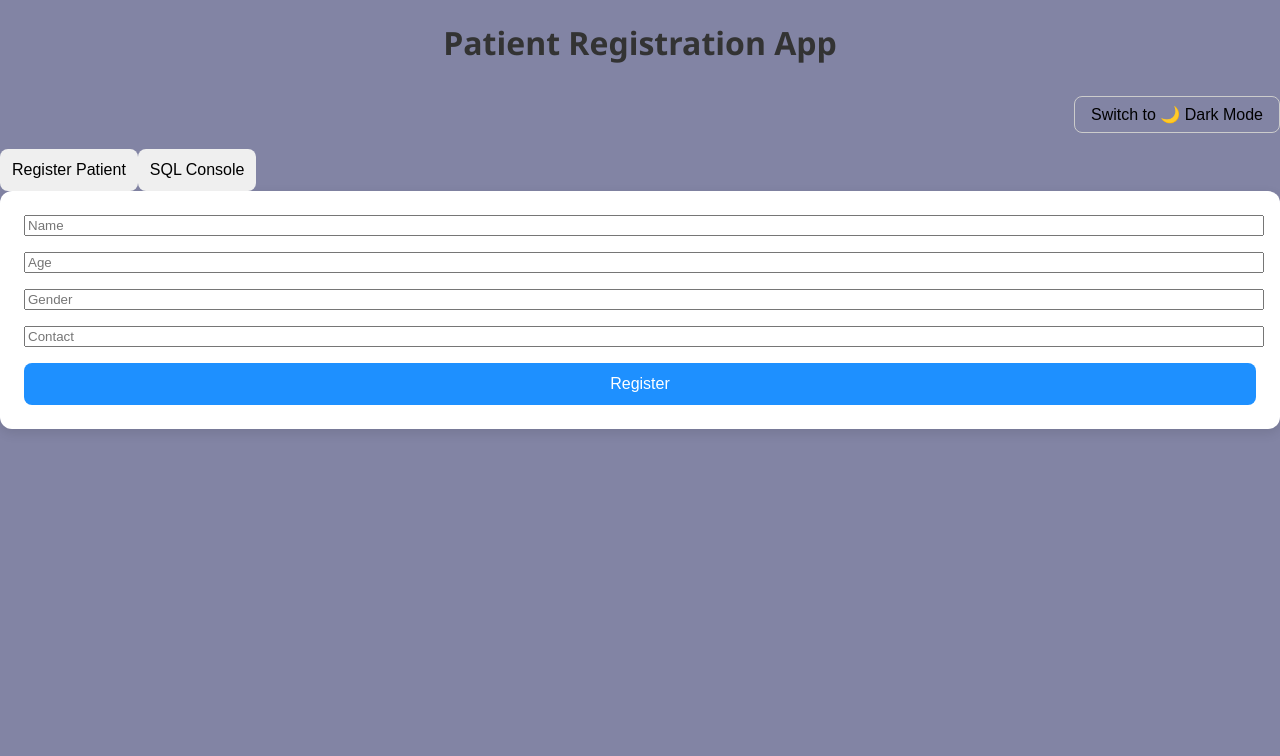
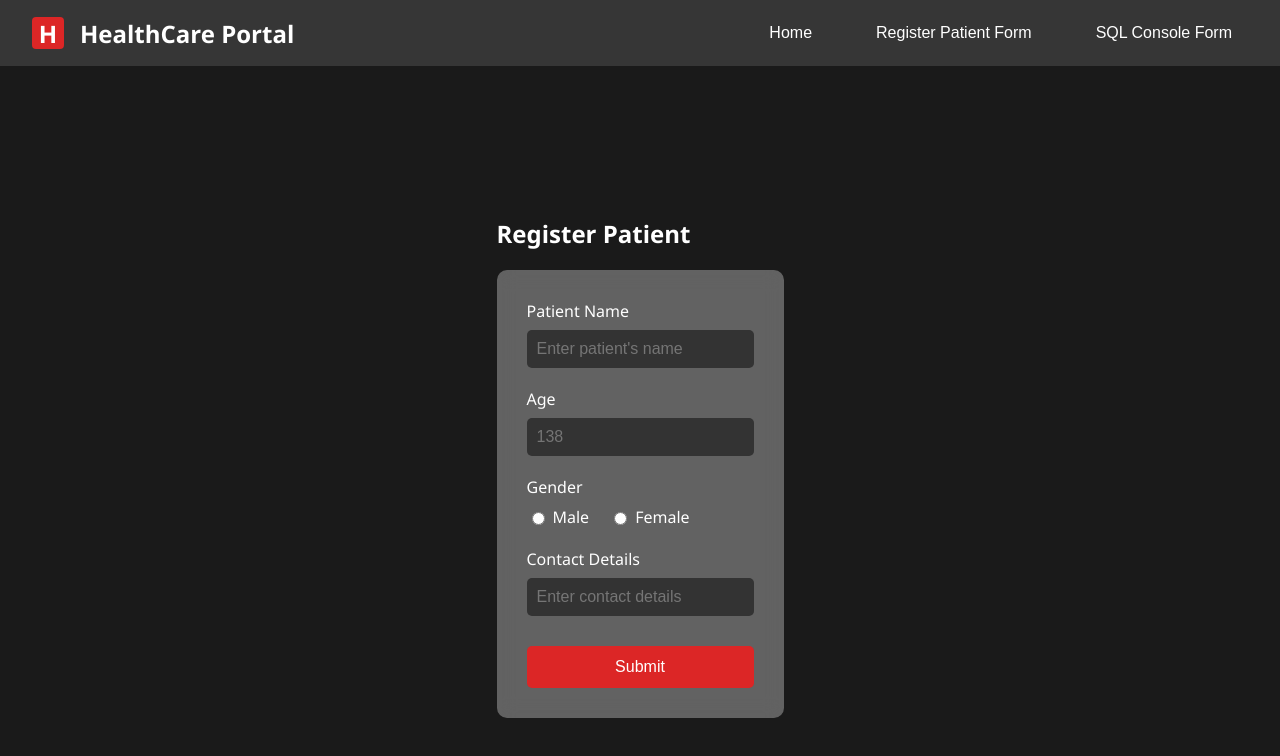
Before and after one commit to hiteshskp/patient-registration, a React (Vite) app in the folder patient-registration-app/: page / in a window 1280 px wide. Both pictures are taken after a click on the button "Register Patient". Shown: the top 756 px of the page. Built offline with nearby package versions, Linux system fonts and the light colour scheme; what @electric-sql/pglite would draw is missing.

Commit message:
UI change - iteration 1

```diff
--- a/patient-registration-app/src/App.jsx
+++ b/patient-registration-app/src/App.jsx
@@ -1,37 +1,154 @@
 import { useState } from 'react';
 import PatientForm from './components/PatientForm';
 import SQLConsole from './components/SQLConsole';
-import ThemeToggle from './components/ThemeToggle';
 
 function App() {
-  const [activeTab, setActiveTab] = useState('form');
+  const [currentPage, setCurrentPage] = useState('home');
+
+  const renderContent = () => {
+    switch (currentPage) {
+      case 'patient':
+        return <PatientForm />;
+      case 'sql':
+        return <SQLConsole />;
+      default:
         return (
-    <div className="min-h-screen bg-gray-100 dark:bg-gray-900 text-gray-900 dark:text-white">
-      <header className="flex justify-center items-center p-4 bg-white dark:bg-gray-800 shadow-md">
-        <h1 className="text-xl font-bold">Patient Registration App</h1>
-        <ThemeToggle />
-      </header>
-
-      <nav className="flex space-x-4 justify-center mt-4">
+          <div style={styles.buttonContainer}>
             <button
-          onClick={() => setActiveTab('form')}
-          className={`px-4 py-2 rounded \${activeTab === 'form' ? 'bg-blue-600 text-white' : 'bg-gray-300 dark:bg-gray-700 dark:text-white'}`}
+              style={{ ...styles.navButton, backgroundColor: '#fff', color: '#000' }}
+              onClick={() => setCurrentPage('patient')}
             >
               Register Patient
             </button>
             <button
-          onClick={() => setActiveTab('sql')}
-          className={`px-4 py-2 rounded \${activeTab === 'sql' ? 'bg-blue-600 text-white' : 'bg-gray-300 dark:bg-gray-700 dark:text-white'}`}
+              style={{ ...styles.navButton, backgroundColor: '#dc2626' }}
+              onClick={() => setCurrentPage('sql')}
             >
               SQL Console
             </button>
+          </div>
+        );
+    }
+  };
+
+  return (
+    <div style={styles.container}>
+      <header style={styles.header}>
+        <div style={styles.logo}>
+          <span style={styles.icon}>H</span>
+          HealthCare Portal
+        </div>
+        <nav style={styles.nav}>
+          <button
+            style={styles.homeLink}
+            onClick={() => setCurrentPage('home')}
+          >
+            Home
+          </button>
+          <button
+            style={styles.navLink}
+            onClick={() => setCurrentPage('patient')}
+          >
+            Register Patient Form
+          </button>
+          <button
+            style={styles.navLink}
+            onClick={() => setCurrentPage('sql')}
+          >
+            SQL Console Form
+          </button>
         </nav>
+      </header>
 
-      <main className="p-4">
-        {activeTab === 'form' ? <PatientForm /> : <SQLConsole />}
+      <main style={styles.main}>
+        {renderContent()}
       </main>
     </div>
   );
 }
 
+const styles = {
+  container: {
+    minHeight: '100vh',
+    backgroundColor: '#1a1a1a',
+  },
+  header: {
+    display: 'flex',
+    justifyContent: 'space-between',
+    alignItems: 'center',
+    padding: '1rem 2rem',
+    backgroundColor: 'rgba(169, 169, 169, 0.2)',
+    backdropFilter: 'blur(10px)',
+  },
+  logo: {
+    display: 'flex',
+    alignItems: 'center',
+    gap: '0.5rem',
+    fontSize: '1.5rem',
+    color: '#fff',
+    fontWeight: 'bold',
+  },
+  icon: {
+    backgroundColor: '#dc2626',
+    color: '#fff',
+    width: '32px',
+    height: '32px',
+    display: 'flex',
+    alignItems: 'center',
+    justifyContent: 'center',
+    borderRadius: '4px',
+    marginRight: '8px',
+  },
+  nav: {
+    display: 'flex',
+    gap: '2rem',
+  },
+  navLink: {
+    color: '#fff',
+    textDecoration: 'none',
+    fontSize: '1rem',
+    background: 'none',
+    border: 'none',
+    cursor: 'pointer',
+    padding: '0.5rem 1rem',
+    borderRadius: '4px',
+    transition: 'background-color 0.2s',
+  },
+  homeLink: {
+    color: '#fff',
+    textDecoration: 'none',
+    fontSize: '1rem',
+    background: 'none',
+    border: 'none',
+    cursor: 'pointer',
+    padding: '0.5rem 1rem',
+    borderRadius: '4px',
+    transition: 'background-color 0.2s',
+  },
+  main: {
+    padding: '2rem',
+    display: 'flex',
+    justifyContent: 'center',
+    alignItems: 'center',
+    minHeight: 'calc(100vh - 80px)',
+  },
+  buttonContainer: {
+    display: 'flex',
+    gap: '1rem',
+    justifyContent: 'center',
+    alignItems: 'center',
+  },
+  navButton: {
+    padding: '1rem 2rem',
+    fontSize: '1rem',
+    border: 'none',
+    borderRadius: '2rem',
+    cursor: 'pointer',
+    color: '#fff',
+    fontWeight: '500',
+    transition: 'transform 0.2s',
+    minWidth: '200px',
+  },
+};
+
 export default App;
--- a/patient-registration-app/src/components/PatientForm.jsx
+++ b/patient-registration-app/src/components/PatientForm.jsx
@@ -1,11 +1,16 @@
-import React, { useState } from 'react';
+import React, { useState, useEffect } from 'react';
 import db from '../db/initDb';
 import { v4 as uuidv4 } from 'uuid';
 
 export default function PatientForm() {
   const [form, setForm] = useState({ name: '', age: '', gender: '', contact: '' });
+  const [toast, setToast] = useState(null);
+  const channel = new BroadcastChannel('patient_sync');
 
-  const handleChange = (e) => setForm({ ...form, [e.target.name]: e.target.value });
+  const handleChange = (e) => {
+    const value = e.target.type === 'radio' ? e.target.value : e.target.value;
+    setForm({ ...form, [e.target.name]: value });
+  };
 
   const handleSubmit = async (e) => {
     e.preventDefault();
@@ -17,17 +22,167 @@ export default function PatientForm() {
        VALUES ('${id}', '${form.name}', ${form.age}, '${form.gender}', '${form.contact}', '${registeredAt}')`
     );
 
-    alert('Patient registered!');
+    // Notify other tabs
+    channel.postMessage({ type: 'new_patient', payload: { id, ...form, registeredAt } });
+
+    setToast('✅ Patient registered!');
+    setTimeout(() => setToast(null), 3000);
+
     setForm({ name: '', age: '', gender: '', contact: '' });
   };
 
+  useEffect(() => {
+    channel.onmessage = (event) => {
+      if (event.data.type === 'new_patient') {
+        setToast('🔄 Patient data updated from another tab');
+        setTimeout(() => setToast(null), 3000);
+      }
+    };
+  }, []);
+
   return (
-    <form onSubmit={handleSubmit} className="form">
-      <input name="name" placeholder="Name" value={form.name} onChange={handleChange} required />
-      <input name="age" type="number" placeholder="Age" value={form.age} onChange={handleChange} required />
-      <input name="gender" placeholder="Gender" value={form.gender} onChange={handleChange} required />
-      <input name="contact" placeholder="Contact" value={form.contact} onChange={handleChange} />
-      <button type="submit">Register</button>
-    </form>
+    <div style={styles.container}>
+      {toast && <div style={styles.toast}>{toast}</div>}
+      <h2 style={styles.title}>Register Patient</h2>
+      <form onSubmit={handleSubmit} style={styles.form}>
+        <div style={styles.formGroup}>
+          <label style={styles.label}>Patient Name</label>
+          <input
+            name="name"
+            style={styles.input}
+            placeholder="Enter patient's name"
+            value={form.name}
+            onChange={handleChange}
+            required
+          />
+        </div>
+
+        <div style={styles.formGroup}>
+          <label style={styles.label}>Age</label>
+          <input
+            name="age"
+            type="number"
+            style={styles.input}
+            placeholder="138"
+            value={form.age}
+            onChange={handleChange}
+            required
+          />
+        </div>
+
+        <div style={styles.formGroup}>
+          <label style={styles.label}>Gender</label>
+          <div style={styles.radioGroup}>
+            <label style={styles.radioLabel}>
+              <input
+                type="radio"
+                name="gender"
+                value="Male"
+                checked={form.gender === 'Male'}
+                onChange={handleChange}
+                style={styles.radioInput}
+              />
+              Male
+            </label>
+            <label style={styles.radioLabel}>
+              <input
+                type="radio"
+                name="gender"
+                value="Female"
+                checked={form.gender === 'Female'}
+                onChange={handleChange}
+                style={styles.radioInput}
+              />
+              Female
+            </label>
+          </div>
+        </div>
+
+        <div style={styles.formGroup}>
+          <label style={styles.label}>Contact Details</label>
+          <input
+            name="contact"
+            style={styles.input}
+            placeholder="Enter contact details"
+            value={form.contact}
+            onChange={handleChange}
+          />
+        </div>
+
+        <button type="submit" style={styles.submitButton}>Submit</button>
+      </form>
+    </div>
   );
 }
+
+const styles = {
+  container: {
+    maxWidth: '600px',
+    margin: '0 auto',
+    padding: '20px',
+  },
+  title: {
+    fontSize: '24px',
+    color: '#fff',
+    marginBottom: '20px',
+  },
+  form: {
+    backgroundColor: 'rgba(169, 169, 169, 0.5)',
+    padding: '30px',
+    borderRadius: '10px',
+    backdropFilter: 'blur(10px)',
+  },
+  formGroup: {
+    marginBottom: '20px',
+  },
+  label: {
+    display: 'block',
+    marginBottom: '8px',
+    color: '#fff',
+    fontSize: '16px',
+  },
+  input: {
+    width: '100%',
+    padding: '10px',
+    fontSize: '16px',
+    backgroundColor: '#333',
+    border: 'none',
+    borderRadius: '5px',
+    color: '#fff',
+    boxSizing: 'border-box',
+  },
+  radioGroup: {
+    display: 'flex',
+    gap: '20px',
+  },
+  radioLabel: {
+    display: 'flex',
+    alignItems: 'center',
+    color: '#fff',
+    cursor: 'pointer',
+  },
+  radioInput: {
+    marginRight: '8px',
+    cursor: 'pointer',
+    accentColor: '#dc2626',
+  },
+  submitButton: {
+    width: '100%',
+    padding: '12px',
+    fontSize: '16px',
+    backgroundColor: '#dc2626',
+    color: '#fff',
+    border: 'none',
+    borderRadius: '5px',
+    cursor: 'pointer',
+    marginTop: '10px',
+  },
+  toast: {
+    backgroundColor: '#444',
+    color: '#fff',
+    padding: '10px 20px',
+    borderRadius: '5px',
+    marginBottom: '20px',
+    textAlign: 'center',
+  },
+};
--- a/patient-registration-app/src/components/SQLConsole.jsx
+++ b/patient-registration-app/src/components/SQLConsole.jsx
@@ -31,27 +31,37 @@ export default function SQLConsole() {
   };
 
   return (
-    <div style={{ padding: 20 }}>
+    <div style={styles.container}>
+      <h2 style={styles.title}>SQL Console</h2>
+      <div style={styles.consoleContainer}>
         <textarea
           value={query}
           onChange={(e) => setQuery(e.target.value)}
-        rows={4}
-        placeholder="Write your SQL query here..."
-        className="sql-input"
-        style={{ width: '100%', fontFamily: 'monospace', fontSize: 14, padding: 10, borderRadius: 6, border: '1px solid #ccc', boxSizing: 'border-box' }}
+          rows={8}
+          placeholder="Enter SQL commands here..."
+          style={styles.textarea}
         />
-      <button onClick={runQuery} style={{ marginTop: 10, padding: '8px 16px', backgroundColor: '#28a745', color: '#fff', border: 'none', borderRadius: 6, cursor: 'pointer' }} disabled={loading}>
-        {loading ? 'Running...' : 'Run SQL'}
+        <button
+          onClick={runQuery}
+          style={styles.executeButton}
+          disabled={loading}
+        >
+          {loading ? 'Running...' : 'Execute'}
         </button>
-      {error && <div className="error" style={{ marginTop: 10, color: '#900', backgroundColor: '#fdd', border: '1px solid #f99', borderRadius: 6, padding: 10 }}>Error: {error}</div>}
+
+        {error && (
+          <div style={styles.error}>
+            Error: {error}
+          </div>
+        )}
 
         {results && results.length > 0 && (
-        <div className="results" style={{ marginTop: 20 }}>
-          <table style={{ width: '100%', borderCollapse: 'collapse' }}>
+          <div style={styles.resultsContainer}>
+            <table style={styles.table}>
               <thead>
                 <tr>
                   {Object.keys(results[0] || {}).map((key) => (
-                  <th key={key} style={{ border: '1px solid #ccc', padding: 8, backgroundColor: '#f7f7f7' }}>{key}</th>
+                    <th key={key} style={styles.th}>{key}</th>
                   ))}
                 </tr>
               </thead>
@@ -59,7 +69,7 @@ export default function SQLConsole() {
                 {results.map((row, i) => (
                   <tr key={i}>
                     {Object.values(row).map((val, j) => (
-                    <td key={j} style={{ border: '1px solid #ccc', padding: 8 }}>{val}</td>
+                      <td key={j} style={styles.td}>{val}</td>
                     ))}
                   </tr>
                 ))}
@@ -69,8 +79,90 @@ export default function SQLConsole() {
         )}
 
         {results && results.length === 0 && !error && (
-        <div style={{ marginTop: 10, color: '#555' }}>No results to display.</div>
+          <div style={styles.noResults}>No results to display.</div>
         )}
+      </div>
     </div>
   );
 }
+
+const styles = {
+  container: {
+    maxWidth: '800px',
+    margin: '0 auto',
+    padding: '20px',
+  },
+  title: {
+    fontSize: '24px',
+    color: '#fff',
+    marginBottom: '20px',
+  },
+  consoleContainer: {
+    backgroundColor: 'rgba(169, 169, 169, 0.5)',
+    borderRadius: '10px',
+    padding: '30px',
+    backdropFilter: 'blur(10px)',
+  },
+  textarea: {
+    width: '100%',
+    minHeight: '200px',
+    padding: '15px',
+    fontSize: '14px',
+    fontFamily: 'monospace',
+    backgroundColor: '#1a1a1a',
+    color: '#fff',
+    border: 'none',
+    borderRadius: '5px',
+    resize: 'vertical',
+    marginBottom: '20px',
+    boxSizing: 'border-box',
+  },
+  executeButton: {
+    width: '100%',
+    padding: '12px',
+    fontSize: '16px',
+    backgroundColor: '#dc2626',
+    color: '#fff',
+    border: 'none',
+    borderRadius: '5px',
+    cursor: 'pointer',
+    marginBottom: '20px',
+  },
+  error: {
+    backgroundColor: 'rgba(220, 38, 38, 0.1)',
+    color: '#dc2626',
+    padding: '12px',
+    borderRadius: '5px',
+    marginBottom: '20px',
+    border: '1px solid #dc2626',
+  },
+  resultsContainer: {
+    overflowX: 'auto',
+    marginTop: '20px',
+  },
+  table: {
+    width: '100%',
+    borderCollapse: 'collapse',
+    backgroundColor: '#1a1a1a',
+    borderRadius: '5px',
+    overflow: 'hidden',
+  },
+  th: {
+    textAlign: 'left',
+    padding: '12px',
+    backgroundColor: '#333',
+    color: '#fff',
+    fontWeight: 'normal',
+    borderBottom: '1px solid #444',
+  },
+  td: {
+    padding: '12px',
+    color: '#fff',
+    borderBottom: '1px solid #333',
+  },
+  noResults: {
+    color: '#fff',
+    textAlign: 'center',
+    padding: '20px',
+  },
+};
```
Lines whose indentation alone changed are shown as unchanged.
